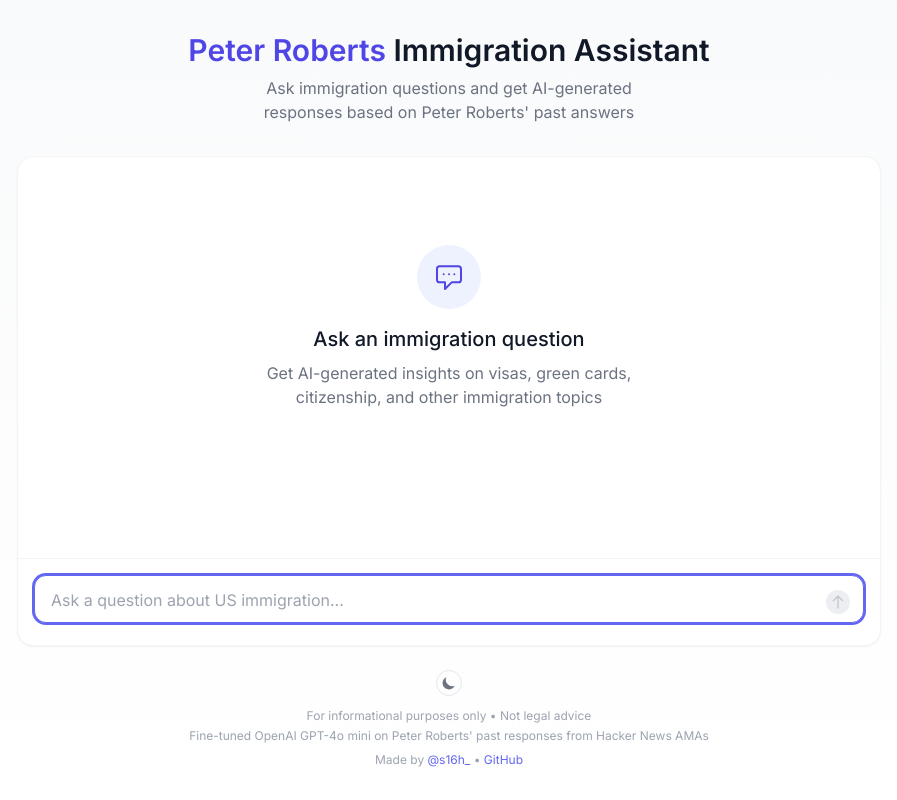
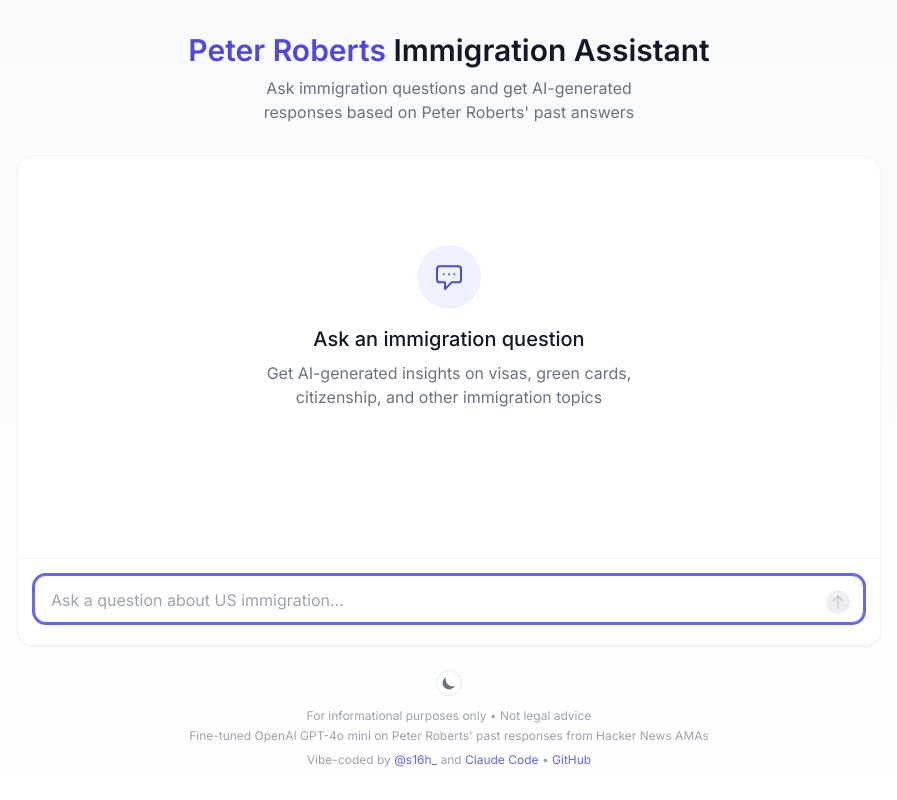
Before and after one commit to s16h/proberts, a Next.js app: page / in a window 1280 px wide. Shown: the whole page, without its empty margins (191-1088 px from the left). Built offline with nearby package versions, Linux system fonts and the light colour scheme.

Commit message:
Update footer to mention Claude Code as co-creator

```diff
--- a/src/pages/index.tsx
+++ b/src/pages/index.tsx
@@ -235,7 +235,7 @@
               Fine-tuned OpenAI GPT-4o mini on Peter Roberts' past responses from Hacker News AMAs
             </p>
             <p className="mt-2 text-xs">
-              Made by <a href="https://x.com/s16h_" target="_blank" rel="noopener noreferrer" className="text-indigo-500 hover:text-indigo-600 dark:text-indigo-400 dark:hover:text-indigo-300 transition-colors">@s16h_</a>
+              Vibe-coded by <a href="https://x.com/s16h_" target="_blank" rel="noopener noreferrer" className="text-indigo-500 hover:text-indigo-600 dark:text-indigo-400 dark:hover:text-indigo-300 transition-colors">@s16h_</a> and <a href="https://claude.ai/code" target="_blank" rel="noopener noreferrer" className="text-indigo-500 hover:text-indigo-600 dark:text-indigo-400 dark:hover:text-indigo-300 transition-colors">Claude Code</a>
               {' • '}
               <a href="https://github.com/s16h/proberts" target="_blank" rel="noopener noreferrer" className="text-indigo-500 hover:text-indigo-600 dark:text-indigo-400 dark:hover:text-indigo-300 transition-colors">GitHub</a>
             </p>
```
